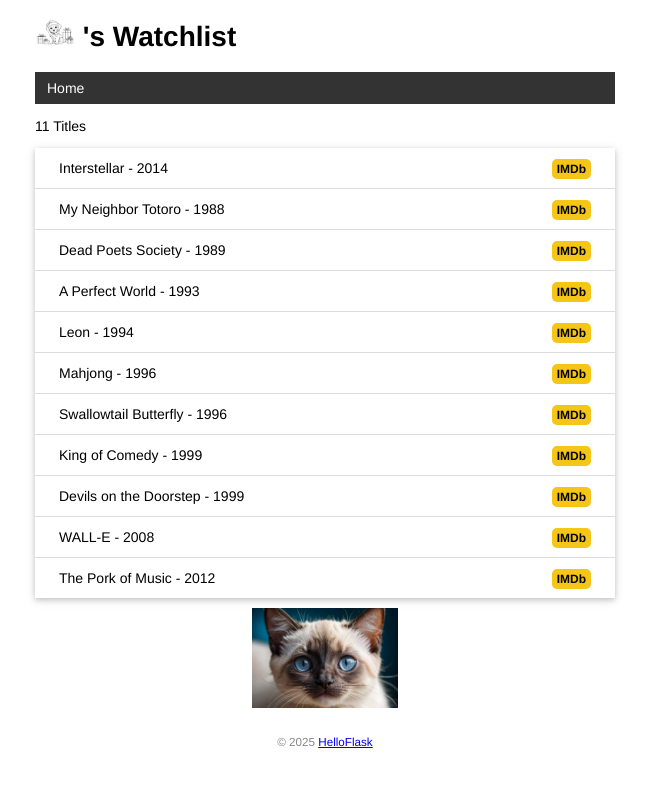
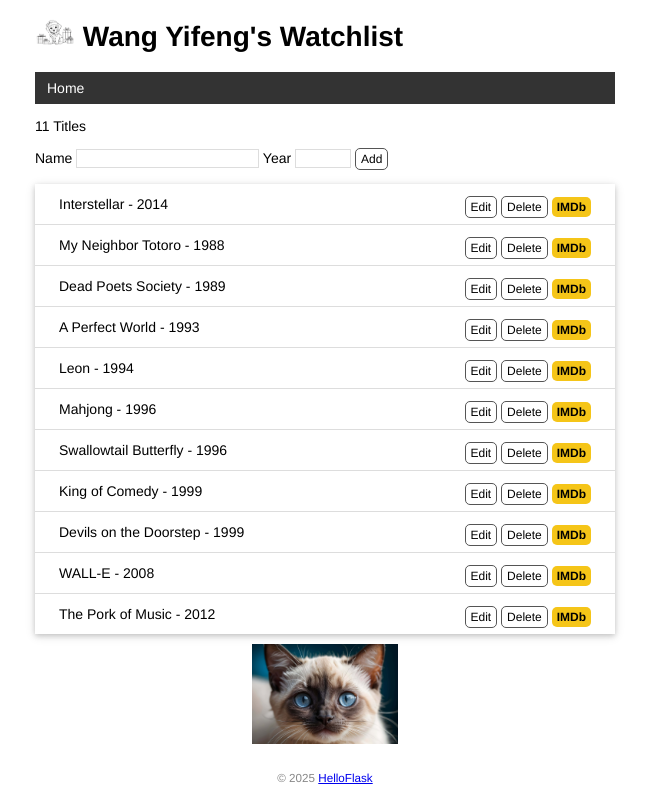
Before and after one commit to WENDUCHANG/watchlist, a Flask app: page / in a window 1280 px wide. Shown: the whole page, without its empty margins (315-964 px from the left). Run offline with Flask 3, Linux system fonts and the light colour scheme.

Commit message:
增加条目增加，修改，删除功能

```diff
--- a/app.py
+++ b/app.py
@@ -1,4 +1,5 @@
 from flask import Flask, render_template
+from flask import request, url_for, redirect, flash
 from flask_sqlalchemy import SQLAlchemy
 from sqlalchemy import String
 from sqlalchemy import select
@@ -27,9 +28,10 @@
     title:Mapped[str]=mapped_column(String(60))
     year:Mapped[str] = mapped_column(String(4))
 
+
 @app.context_processor
 def inject_user():
-    user = db.session.execute(select(User)).scalar
+    user = db.session.execute(select(User)).scalar()
     return dict(user=user)
 
 @app.errorhandler(404)
@@ -76,17 +78,57 @@
     db.session.commit()
     click.echo('Done.')
 
-'''
-@app.route('/')
-def home():
-    return render_template('index.html', name=name, movies=movies)
-'''
 
-@app.route('/')
+app.secret_key='dev'
+
+
+@app.route('/',methods=['GET','POST'])
 def index():
+    if request.method == 'POST':
+        title=request.form.get('title').strip()
+        year = request.form.get('year').strip()
+        if not title or not year or len(year)>4 or len(title)>60:
+            flash('Invalid input.')
+            return redirect(url_for('index'))
+        #保存表单数据到数据库
+        movie =Movie(title=title,year=year)
+        db.session.add(movie)
+        db.session.commit()
+        flash('Item created.')
+        return redirect(url_for('index'))
+
+    user = db.session.execute(select(User)).scalar()
     movies = db.session.execute(select(Movie)).scalars().all()
+    #print(user.name)
     return render_template('index.html',movies=movies)
 
+@app.route('/movie/edit/<int:movie_id>', methods=['GET', 'POST'])
+def edit(movie_id):
+    movie = db.get_or_404(Movie, movie_id)
+
+    if request.method == 'POST':  # 处理编辑表单的提交请求
+        title = request.form.get('title').strip()
+        year = request.form.get('year').strip()
+
+        if not title or not year or len(year) != 4 or len(title) > 60:
+            flash('Invalid input.')
+            return redirect(url_for('edit', movie_id=movie_id))  # 重定向回对应的编辑页面
+
+        movie.title = title  # 更新标题
+        movie.year = year  # 更新年份
+        db.session.commit()  # 提交数据库会话
+        flash('Item updated.')
+        return redirect(url_for('index'))  # 重定向回主页
+
+    return render_template('edit.html', movie=movie)  # 传入被编辑的电影记录
+
+@app.route('/movie/delete/<int:movie_id>', methods=['POST'])  # 限定只接受 POST 请求
+def delete(movie_id):
+    movie = db.get_or_404(Movie, movie_id)  # 获取电影记录
+    db.session.delete(movie)  # 删除对应的记录
+    db.session.commit()  # 提交数据库会话
+    flash('Item deleted.')
+    return redirect(url_for('index'))  # 重定向回主页
 
 if __name__ == '__main__':
     app.run(debug=True)
--- a/static/style.css
+++ b/static/style.css
@@ -84,3 +84,49 @@
     border-radius: 5px;
     padding: 3px 5px;
 }
+
+/* 覆盖某些浏览器对 input 元素定义的字体 */
+input[type=submit] {
+    font-family: inherit;
+}
+
+input[type=text] {
+    border: 1px solid #ddd;
+}
+
+input[name=year] {
+    width: 50px;
+}
+
+.btn {
+    font-size: 12px;
+    padding: 3px 5px;
+    text-decoration: none;
+    cursor: pointer;
+    background-color: white;
+    color: black;
+    border: 1px solid #555555;
+    border-radius: 5px;
+}
+
+.btn:hover {
+    text-decoration: none;
+    background-color: black;
+    color: white;
+    border: 1px solid black;
+}
+
+.alert {
+    position: relative;
+    padding: 7px;
+    margin: 7px 0;
+    border: 1px solid transparent;
+    color: #004085;
+    background-color: #cce5ff;
+    border-color: #b8daff;
+    border-radius: 5px;
+}
+
+.inline-form {
+    display: inline;
+}
--- a/templates/base.html
+++ b/templates/base.html
@@ -10,6 +10,9 @@
     {% endblock %}
 </head>
 <body>
+    {% for message in get_flashed_messages() %}
+        <div class="alert">{{ message }}</div>
+    {% endfor %}
     <h1>
         <img alt="Avatar" class="avatar" src="{{ url_for('static', filename='xiugou.png') }}">
         {{ user.name }}'s Watchlist
--- a/templates/index.html
+++ b/templates/index.html
@@ -2,10 +2,19 @@
 
 {% block content %}
 <p>{{ movies|length }} Titles</p>
+<form method="post">
+    Name <input type="text" name="title" autocomplete="off" required>
+    Year <input type="text" name="year" autocomplete="off" required>
+    <input class="btn" type="submit" name="submit" value="Add">
+</form>
 <ul class="movie-list">
     {% for movie in movies %}
     <li>{{ movie.title }} - {{ movie.year }}
         <span class="float-right">
+            <a class="btn" href="{{ url_for('edit', movie_id=movie.id) }}">Edit</a>
+            <form class="inline-form" method="post" action="{{ url_for('delete', movie_id=movie.id) }}">
+                <input class="btn" type="submit" name="delete" value="Delete" onclick="return confirm('Are you sure?')">
+            </form>
             <a class="imdb" href="https://www.imdb.com/find?q={{ movie.title }}" target="_blank" title="Find this movie on IMDb">IMDb</a>
         </span>
     </li>
```
Also changed, not shown: templates/edit.html (added, +10 -0 lines), data.db.
